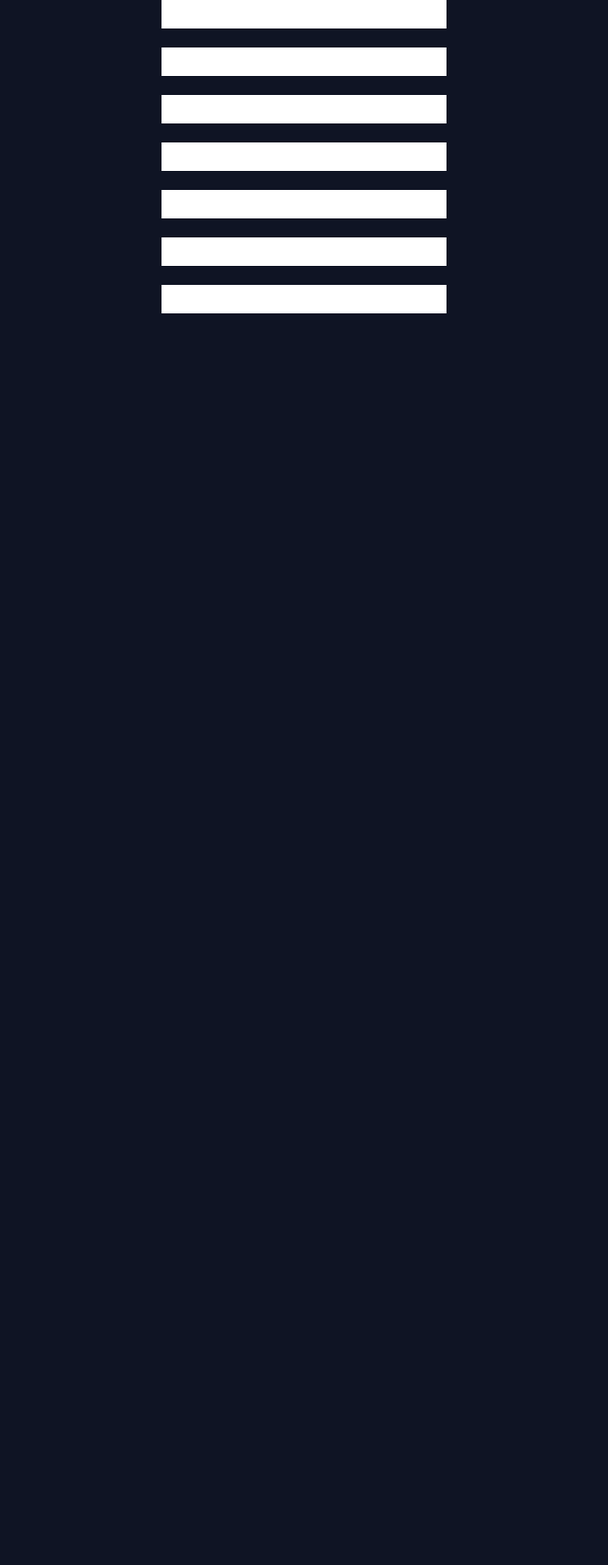
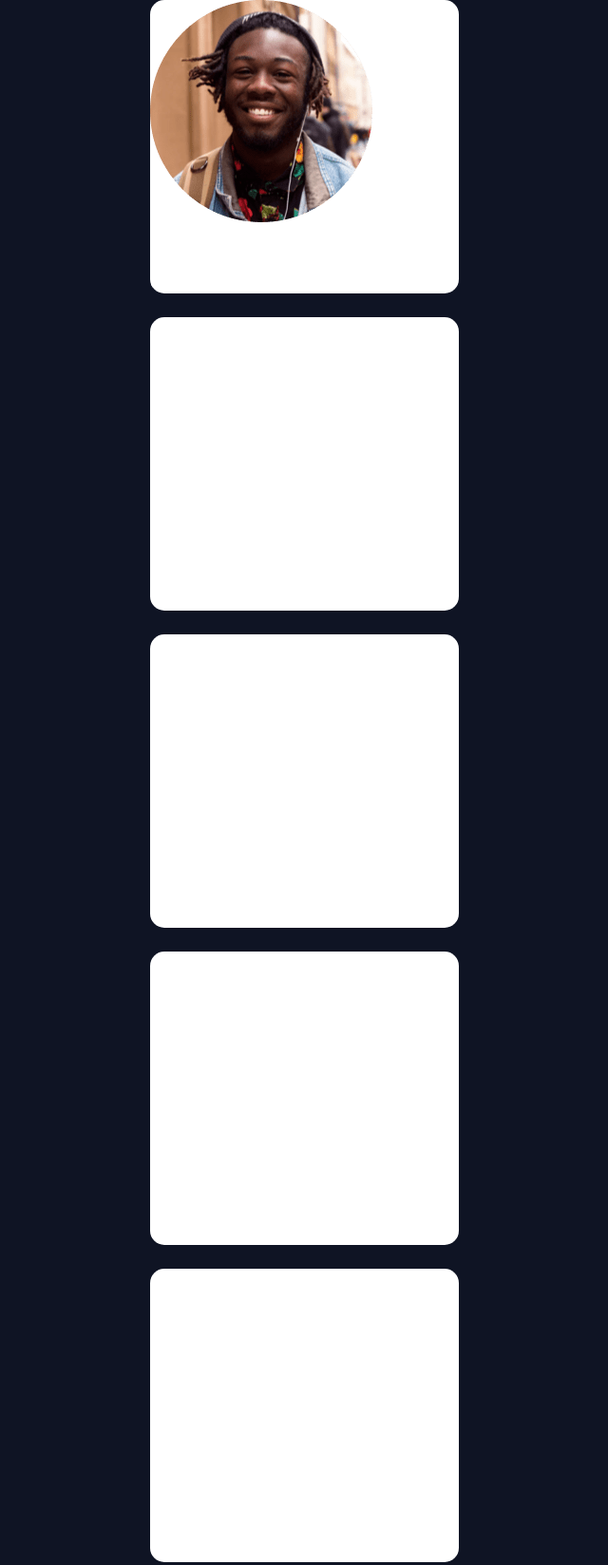
Before and after one commit to HarouneHdd/time-tracking-dashboard, a plain HTML site: page index.html in a window 1280 px wide. Shown: the top 1648 px of the page at 95% size, without its empty margins (320-960 px from the left). Before the commit the page ends 800 px from the top, so only its background shows below. Drawn offline with Linux system fonts and the light colour scheme.

Commit message:
Getting the general html structure

```diff
--- a/Resources/CSS/index.css
+++ b/Resources/CSS/index.css
@@ -13,6 +13,10 @@ html {
 }
 body {
     background-color: var(--very-dark-blue);
+}
+
+h1, h2, p, small {
+    color: white;
 }
 
 /* # Constants */
@@ -39,12 +43,14 @@ body {
     .grid-container {
         display: grid;
         justify-content: center;
-        grid-template: repeat(7, 30px) / 300px;
-        gap: 20px 20px;
+        grid-template: repeat(7, 1fr) / 325px;
+        gap: 25px 25px;
     }
 
     .grid-item {
         background-color: white;
+        border-radius: 15px;
+        overflow: hidden;
     }
 }
 
--- a/index.html
+++ b/index.html
@@ -12,13 +12,66 @@
 <body>
     <main>
         <div class="grid-container">
-            <div class="grid-item"></div>
-            <div class="grid-item"></div>
-            <div class="grid-item"></div>
-            <div class="grid-item"></div>
-            <div class="grid-item"></div>
-            <div class="grid-item"></div>
-            <div class="grid-item"></div>
+            <div class="grid-item" id="profile">
+                <div class="profile-info">
+                    <img src="Resources/Images/image-jeremy.png" alt="profile picture"/>
+                    <small>Report for</small>
+                    <h1>Jeremy Robson</h1>
+                </div>
+                <div class="temporal-options">
+                    <p>Daily</p>
+                    <p>Weekly</p>
+                    <p>Monthly</p>
+                </div>
+            </div>
+            <div class="grid-item" id="work">
+                <div class="background">
+
+                </div>
+                <div class="info-card">
+
+                </div>
+            </div>
+            <div class="grid-item" id="play">
+                <div class="background">
+
+                </div>
+                <div class="info-card">
+
+                </div>
+            </div>
+            <div class="grid-item" id="study">
+                <div class="background">
+
+                </div>
+                <div class="info-card">
+
+                </div>
+            </div>
+            <div class="grid-item" id="exercise">
+                <div class="background">
+
+                </div>
+                <div class="info-card">
+
+                </div>
+            </div>
+            <div class="grid-item" id="social">
+                <div class="background">
+
+                </div>
+                <div class="info-card">
+
+                </div>
+            </div>
+            <div class="grid-item" id="self-care">
+                <div class="background">
+
+                </div>
+                <div class="info-card">
+
+                </div>
+            </div>
         </div>
     </main>
 </body>
```
